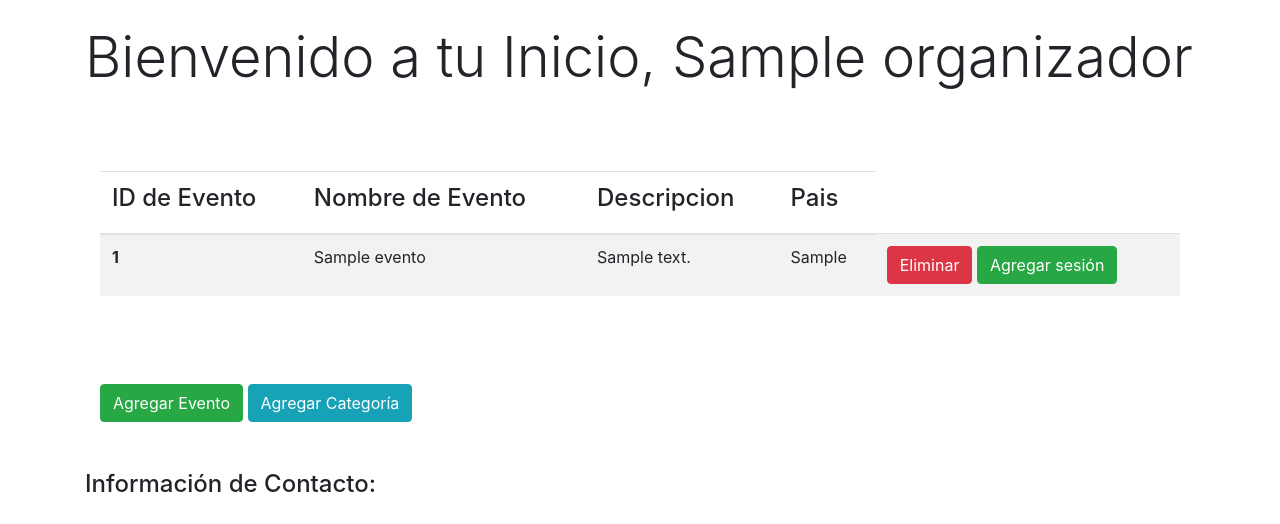
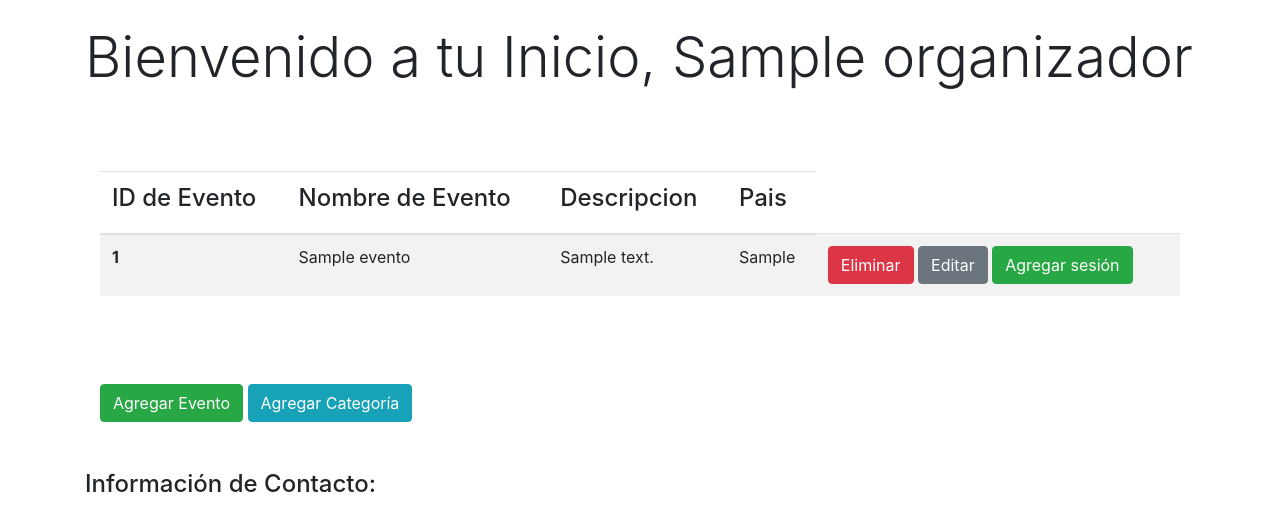
Before and after one commit to Jack-Christopher/IS-Project, a PHP site: page /admin_view.php?id_evento=1 in a window 1280 px wide. Shown: the part 56-580 px from the top of the page. Run offline with PHP 8.4, Linux system fonts and the light colour scheme; the visitor is signed in with stand-in values (Sample User, id 1); tables that the repository leaves empty hold one stand-in row (values such as "Sample post"); some libraries are stand-ins or nearby versions.

Commit message:
Edit Event

```diff
--- a/Domain/Views/admin_view.php
+++ b/Domain/Views/admin_view.php
@@ -114,6 +114,7 @@
 
                     echo "<td>";?>
                     <a href="admin_view.php?id_evento=<?php echo $current_event->idEvento; ?>" class="btn btn-danger">Eliminar</a>
+                    <a href="edit_event.php?id=<?php echo $current_event->idEvento; ?>" class="btn btn-secondary">Editar</a>
                     <a href="evento_sesion_register_page.php?id_eventoo=<?php echo $current_event->idEvento; ?>" class="btn btn-success"> Agregar sesión </a>
 
                     <?php
```
